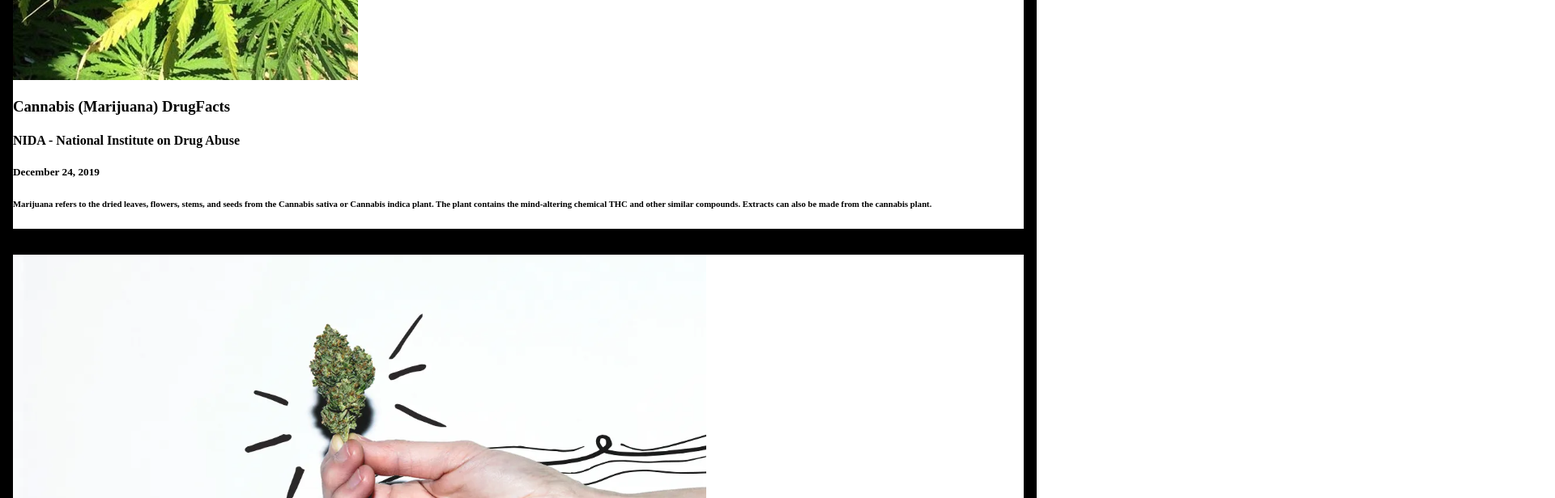
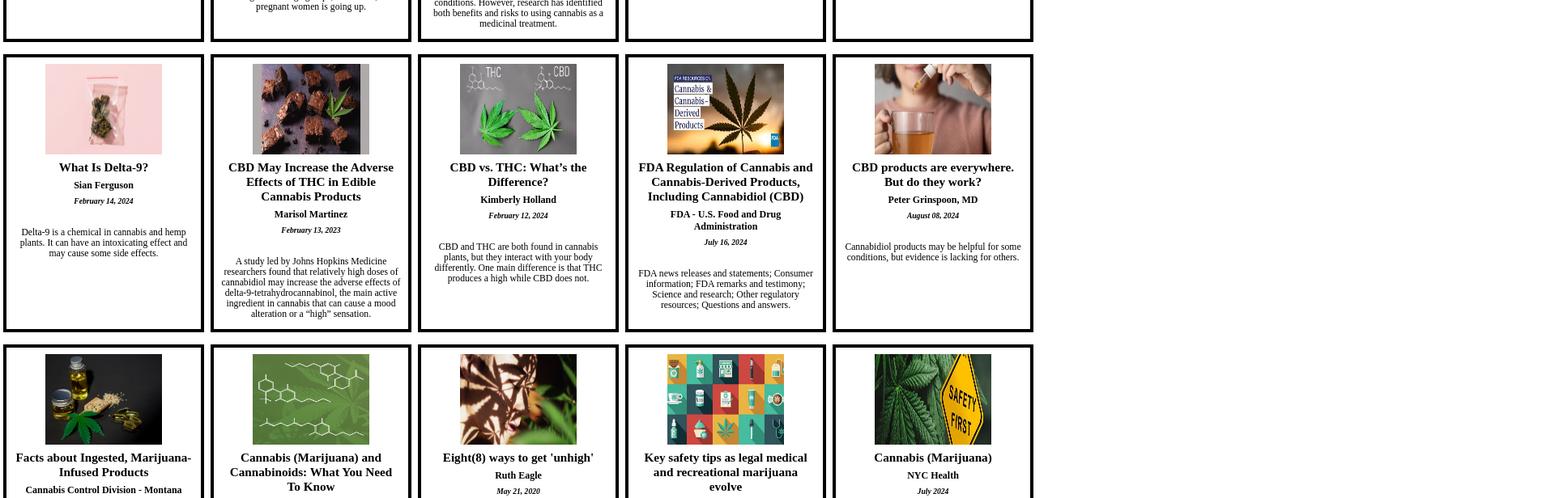
Before and after one commit to CraftyCurtis05/best-buds-dispensary-locator, a Vue app in the folder vue/: page /test in a window 1280 px wide. Shown: the part 940-1556 px from the top of the page at 81% size, 1920 px wide, since content can reach past the window. Built offline with nearby package versions, Linux system fonts and the light colour scheme; sample sign-in values are in the browser's storage.

Commit message:
Articles display styling started for readability

```diff
--- a/vue/src/assets/article_assets/articles.js
+++ b/vue/src/assets/article_assets/articles.js
@@ -88,10 +88,10 @@ export default [
         url: "https://www.healthline.com/health/what-is-delta-9"
     },
     {
-        title: "CBD May Increase the Adverse Effects of THC in Edible Cannabis Products, Study Shows",
+        title: "CBD May Increase the Adverse Effects of THC in Edible Cannabis Products",
         author: "Marisol Martinez",
         date: "February 13, 2023",
-        description: "Contrary to some common claims, a study led by Johns Hopkins Medicine researchers found that relatively high doses of cannabidiol (CBD) may increase the adverse effects of delta-9-tetrahydrocannabinol (THC), the main active ingredient in cannabis that can cause a mood alteration or a “high” sensation.",
+        description: "A study led by Johns Hopkins Medicine researchers found that relatively high doses of cannabidiol may increase the adverse effects of delta-9-tetrahydrocannabinol, the main active ingredient in cannabis that can cause a mood alteration or a “high” sensation.",
         image: "article12.jpeg",
         url: "https://www.hopkinsmedicine.org/news/newsroom/news-releases/2023/02/cbd-may-increase-the-adverse-effects-of-thc-in-edible-cannabis-products-study-shows"
     },
@@ -136,7 +136,7 @@ export default [
         url: "https://www.nccih.nih.gov/health/cannabis-marijuana-and-cannabinoids-what-you-need-to-know"
     },
     {
-        title: "8 ways to get 'unhigh'",
+        title: "Eight(8) ways to get 'unhigh'",
         author: "Ruth Eagle",
         date: "May 21, 2020",
         description: "The highs that people experience after smoking cannabis vary. Some people may feel anxious and nauseous. A person may want to get ‘unhigh’ sooner rather than later after smoking cannabis. Tips on how to get unhigh range from drinking water to taking CBD",
@@ -144,7 +144,7 @@ export default [
         url: "https://www.medicalnewstoday.com/articles/how-to-get-unhigh"
     },
     {
-        title: "If you use cannabis, do it safely: Key safety tips as legal medical and recreational marijuana evolve",
+        title: "Key safety tips as legal medical and recreational marijuana evolve",
         author: "Peter Grinspoon, MD",
         date: "January 17, 2023",
         description: "It's fair to say that society's views on cannabis have been evolving. Today, adult recreational use is legal in 21 states and medical use is legal in most other states, to varying degrees. The use of cannabis doesn't seem to be going away. Given that, here is what you need to know to make using cannabis safer.",
--- a/vue/src/components/Header.vue
+++ b/vue/src/components/Header.vue
@@ -28,7 +28,7 @@ export default {
 .header {
     display: flex;
     height: 10vw;
-    width: 100vw;
+    width: 100vw;;
     position: relative;
 }
 
--- a/vue/src/views/TestView.vue
+++ b/vue/src/views/TestView.vue
@@ -1,11 +1,12 @@
 <!-- TESTING LINK - REMOVE BEFORE RELEASE-->
 <template>
+
   <header>
     <div><Header/></div>
     <div><NavBar/></div>
   </header>
+
   <body>
-
     <!-- Search bar that takes in user input as keyword and runs the searchArticles function when button is pressed -->
     <div class="search-bar">
       <input id="user-input" name="user-input" type="text" v-model="keyword" placeholder="Enter Search Keyword"/>
@@ -22,11 +23,12 @@
       <h6>{{ result.description }}</h6> <!-- Display result description -->
     </div>
     </div>
+  </body>
 
-  </body>
   <footer>
     <div><Footer/></div>
   </footer>
+
 </template>
 
 <script>
@@ -100,7 +102,47 @@ export default {
   cursor: pointer;
 }
 
+.search-list {
+  display: flex;
+  flex-wrap: wrap;
+  margin-bottom: 1000px;
+}
+
 .results {
-  border: 1rem solid black;
+  border: .3em solid black;
+  width: 14em;
+  height: 20em;
+  text-align: center;
+  margin: auto;
+  margin-bottom: 15px;
+  padding: .5em;
+}
+
+img {
+  width: 9em;
+  height: 7em;
+}
+
+h3 {
+  font-size: .95em;
+  font-weight: bolder;
+  margin: .2em;
+}
+
+h4 {
+  font-size: .75em;
+  font-weight: bold;
+  margin: .5em;
+}
+
+h5 {
+  font-size: .60em;
+  font-style: italic;
+  margin: .5em;
+}
+
+h6 {
+  font-size: .73em;
+  font-weight: lighter;
 }
 </style>
```
Lines whose indentation alone changed are shown as unchanged.
